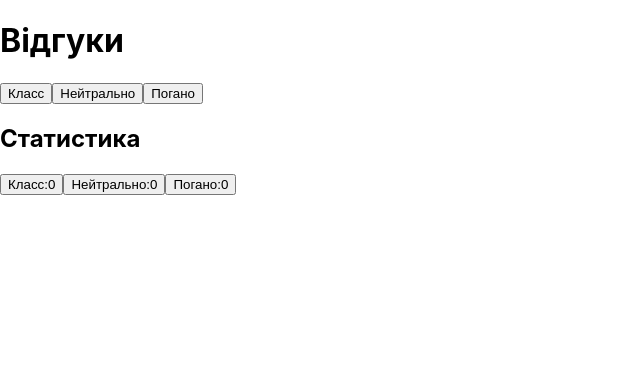
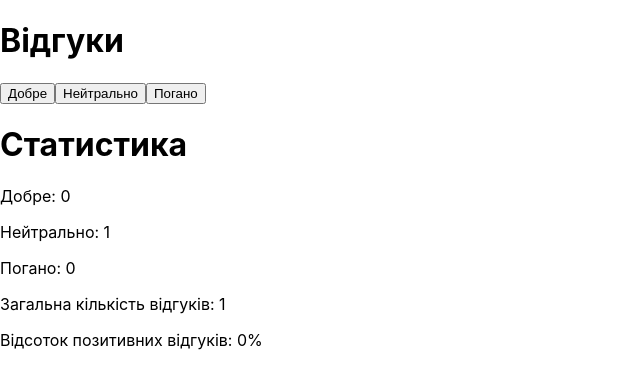
Before and after one commit to onlydip/goit-react-hw-02-feedback, a React (Create React App) app: page / in a window 1280 px wide. Both pictures are taken after a click on the button "Нейтрально". Shown: the top 388 px of the page, without its empty margins (0-640 px from the left). Built offline with nearby package versions, Linux system fonts and the light colour scheme.

Commit message:
add statistic

```diff
--- a/package.json
+++ b/package.json
@@ -8,10 +8,12 @@
     "@testing-library/jest-dom": "^5.16.3",
     "@testing-library/react": "^12.1.4",
     "@testing-library/user-event": "^13.5.0",
+    "prop-types": "^15.8.1",
     "react": "^18.1.0",
     "react-dom": "^18.1.0",
     "react-scripts": "5.0.1",
-    "web-vitals": "^2.1.3"
+    "web-vitals": "^2.1.3",
+    "yup": "^1.2.0"
   },
   "scripts": {
     "start": "react-scripts start",
--- a/src/components/App.jsx
+++ b/src/components/App.jsx
@@ -1,5 +1,8 @@
 import React, { Component } from "react";
-
+import  Section  from "./Section/Section";
+import  Statistic  from "./Statistic/Statistics";
+import  Feedback  from "./Feedback/Feedback";
+import  Notification  from "./Notification/Notification";
 
 export class App extends Component {
   state = {
@@ -10,21 +13,50 @@ export class App extends Component {
 
 
 
+
+  handleFeedback = (type) => {
+    this.setState((prevState) => ({
+      [type]: prevState[type] + 1,
+    }
+    ));
+  };
+
+  countTotalFeedback = () => {
+    const { good, neutral, bad } = this.state;
+    return good + neutral + bad;
+  };
+
+    countPositiveFeedbackPercentage = () => {
+    const total = this.countTotalFeedback();
+    const { good } = this.state;
+    return total > 0 ? Math.round((good / total) * 100) : 0;
+  };
+
   render() {
     const { good, neutral, bad } = this.state;
+    const total = this.countTotalFeedback();
+    const positivePercentage = this.countPositiveFeedbackPercentage();
 
     return (
       <div>
-        <h1>Відгуки</h1>
-        <button>Класс</button>
-        <button>Нейтрально</button>
-        <button>Погано</button>
-        <h2>Статистика</h2>
-        <button>Класс:{good}</button>
-        <button>Нейтрально:{neutral}</button>
-        <button>Погано:{bad}</button>
+        <Section title="Відгуки">
+          <Feedback onLeaveFeedback={this.handleFeedback} />
+        </Section>
 
+         <Section title="Статистика">
+          {total > 0 ? (
+            <Statistic
+              good={good}
+              neutral={neutral}
+              bad={bad}
+              total={total}
+              positivePercentage={positivePercentage}
+            />
+          ) : (
+            <Notification message="Немає жодного відгуку" />
+          )}
+        </Section>
       </div>
-    )
+    );
   }
 }
--- /dev/null
+++ b/src/components/Feedback/Feedback.jsx
@@ -0,0 +1,17 @@
+import React from "react";
+import PropTypes from 'prop-types';
+
+
+export default function Feedback({ onLeaveFeedback }) {
+  return (
+    <div>
+
+      <button onClick={() => onLeaveFeedback('good')}>Добре</button>
+      <button onClick={() => onLeaveFeedback('neutral')}>Нейтрально</button>
+      <button onClick={() => onLeaveFeedback('bad')}>Погано</button>
+    </div>
+  );
+}
+Feedback.propTypes = {
+  onLeaveFeedback: PropTypes.func.isRequired,
+};
--- /dev/null
+++ b/src/components/Notification/Notification.jsx
@@ -0,0 +1,10 @@
+import React from 'react';
+import PropTypes from 'prop-types';
+
+export default function Notification({ message }) {
+  return <p>{message}</p>;
+}
+
+Notification.propTypes = {
+  message: PropTypes.string.isRequired,
+};
--- /dev/null
+++ b/src/components/Section/Section.jsx
@@ -0,0 +1,16 @@
+import React from 'react';
+import PropTypes from 'prop-types';
+
+export default function Section({ title, children }) {
+  return (
+    <div>
+      <h1>{title}</h1>
+      {children}
+    </div>
+  );
+}
+
+Section.propTypes = {
+  title: PropTypes.string.isRequired,
+  children: PropTypes.node.isRequired,
+};
--- /dev/null
+++ b/src/components/Statistic/Statistics.jsx
@@ -0,0 +1,30 @@
+import React from "react";
+import * as Yup from 'yup';
+
+const statisticsSchema = Yup.object().shape({
+  good: Yup.number().required(),
+  neutral: Yup.number().required(),
+  bad: Yup.number().required(),
+  total: Yup.number().required(),
+  positivePercentage: Yup.number().required(),
+});
+
+
+export default function Statistic({ good, neutral, bad, total, positivePercentage })
+
+{
+    return (
+
+
+          <div>
+
+    <p>Добре: {good}</p>
+    <p>Нейтрально: {neutral}</p>
+    <p>Погано: {bad}</p>
+    <p>Загальна кількість відгуків: {total}</p>
+    <p>Відсоток позитивних відгуків: {positivePercentage}%</p>
+  </div>
+    );
+};
+
+Statistic.propTypes = statisticsSchema;
```
Also changed, not shown: 1 other file (tests, documents, lock files or other folders).
